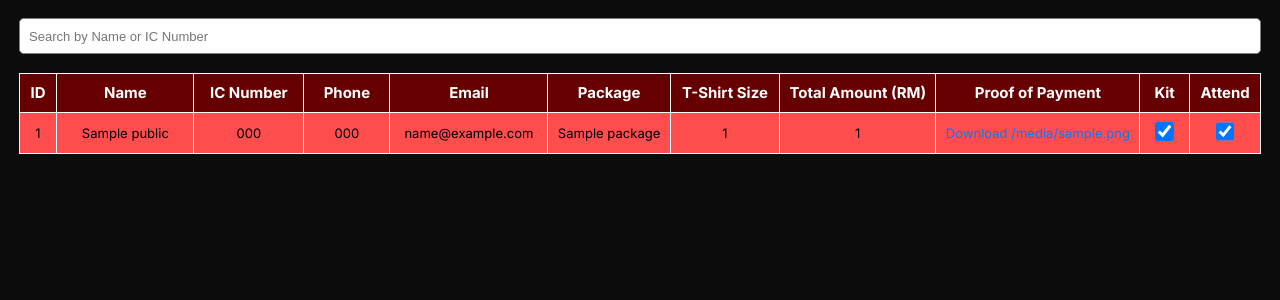
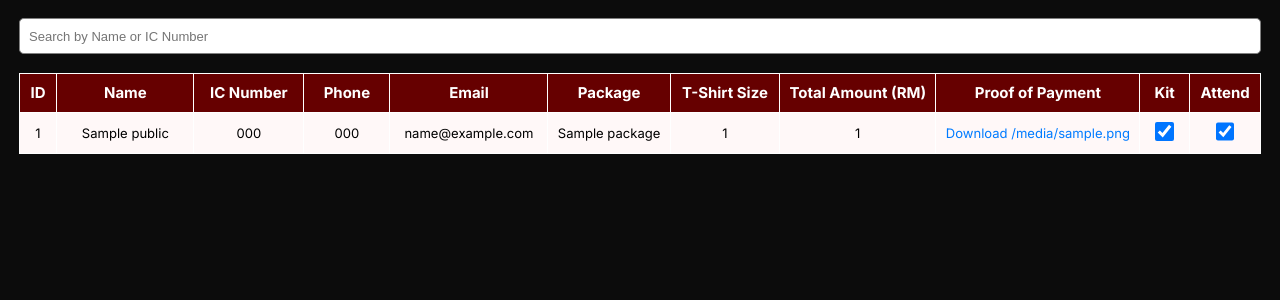
Before and after one commit to HappySmilingg/GlowPaintRunEMS, a Flask app: template templates/Organiser/public_participant_list.html in a window 1280 px wide. Shown: the part 131-431 px from the top of the page. Run offline with Flask 3, Linux system fonts and the light colour scheme; the template is opened without the code that fills it: most values are stand-ins (such as "Sample title", 1, 10 or a date in 2020); some libraries are stand-ins or nearby versions; some web fonts are replaced.

Commit message:
column body update

```diff
--- a/static/public_participant_list.css
+++ b/static/public_participant_list.css
@@ -87,13 +87,13 @@ button:hover {
 /* Participant Table */
 /* Odd row */
 .participant-table tbody tr:nth-child(odd) {
-    background-color: rgb(226, 226, 226);
+    background-color: rgb(255, 248, 248);
     color: black;
 }
 
 /* Event row */
 .participant-table tbody tr:nth-child(even) {
-    background-color: #ff9c9c;
+    background-color: #ffcaca;
     color: black;
 }
 
@@ -124,10 +124,6 @@ td {
 
 .hidden-column {
     display: none;
-}
-
-.participant-table tbody tr:nth-child(odd) {
-    background-color: #ff4d4d;
 }
 
 th:nth-child(1), td:nth-child(1) {
--- a/static/student_participant_list.css
+++ b/static/student_participant_list.css
@@ -86,13 +86,13 @@ button:hover {
 /* Participant Table */
 /* Odd row */
 .participant-table tbody tr:nth-child(odd) {
-    background-color: rgb(226, 226, 226);
+    background-color: rgb(255, 248, 248);
     color: black;
 }
 
 /* Event row */
 .participant-table tbody tr:nth-child(even) {
-    background-color: #ff9c9c;
+    background-color: #ffcaca;
     color: black;
 }
 
```
